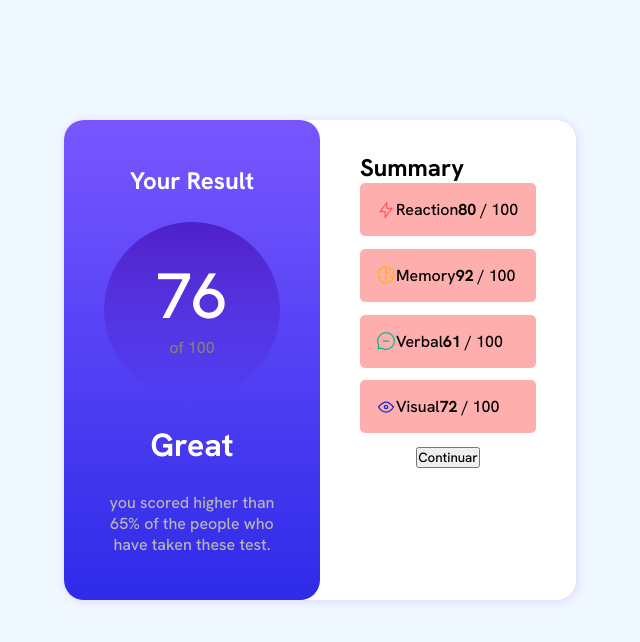
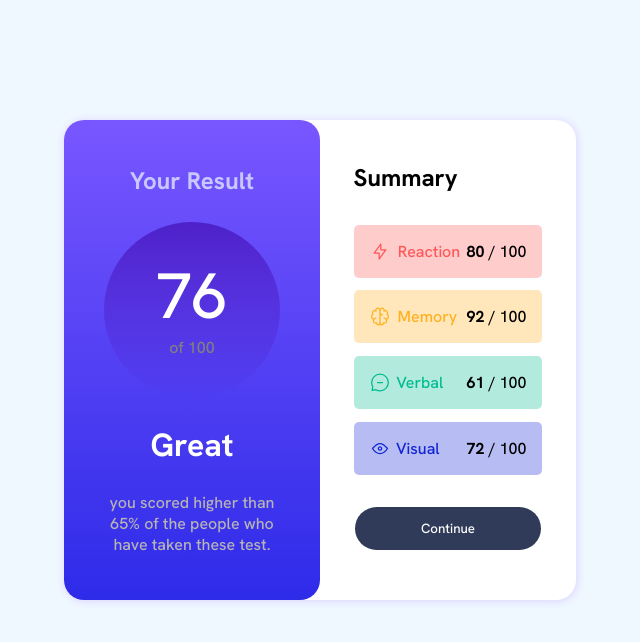
Before and after one commit to PedroDmMaia/front_end_exercice, a plain HTML site: page index.html in a window 1280 px wide. Shown: the whole page, without its empty margins (320-960 px from the left). Drawn offline with Linux system fonts and the light colour scheme.

Commit message:
finalizando design web

```diff
--- a/index.html
+++ b/index.html
@@ -26,29 +26,37 @@
             <h2>Summary</h2>
             <div class="itens">
                 <ul>
-                    <li>
+                    <li id="reaction">
+                        <div class="title">
                             <img src="./results-summary-component-main/assets/images/icon-reaction.svg" alt="">
                             Reaction
+                        </div>
                         <p><strong>80</strong> / 100</p>
                     </li>
-                    <li>
+                    <li id="memory">
+                        <div class="title">
                             <img src="./results-summary-component-main/assets/images/icon-memory.svg" alt="">
                             Memory
+                        </div>
                         <p><strong>92</strong> / 100</p>
                     </li>
-                    <li>
+                    <li id="verbal">
+                        <div class="title">
                             <img src="./results-summary-component-main/assets/images/icon-verbal.svg" alt="">
                             Verbal
+                        </div>
                         <p><strong>61</strong> / 100</p>
                     </li>
-                    <li>
+                    <li id="visual">
+                        <div class="title">
                             <img src="./results-summary-component-main/assets/images/icon-visual.svg" alt="">
                             Visual
+                        </div>
                         <p><strong>72</strong> / 100</p>
                     </li>
                 </ul>
             </div>
-            <button type="submit">Continuar</button>
+            <button type="submit">Continue</button>
         </main>
     </div>
 </body>
--- a/main.css
+++ b/main.css
@@ -3,7 +3,18 @@
     padding: 0;
     margin: 0;
     font-family: 'Hanken Grotesk', sans-serif;
+    list-style: none;
 }
+
+:root {
+--circle-gradient: linear-gradient(hsla(256, 72%, 46%, 1), hsla(241, 72%, 46%, 0));
+--gradient: linear-gradient(hsl(252, 100%, 67%), hsl(241, 81%, 54%));
+--back-main: hsl(0, 0%, 100%);
+--big-title: hsl(221, 100%, 96%);
+--paragraf-color: hsl(241, 100%, 89%);
+--back-button: hsl(224, 30%, 27%);
+}
+
 
 body {
     background-color: aliceblue;
@@ -24,7 +35,7 @@ body {
 }
 
 header {
-    background-image: linear-gradient(hsl(252, 100%, 67%), hsl(241, 81%, 54%));
+    background-image: var(--gradient);
     padding: 2em 2.5em;
     border-radius: 20px;
     display: flex;
@@ -33,11 +44,15 @@ header {
     justify-content: space-around;
 }
 
+header h2 {
+    color: var(--paragraf-color);
+}
+
 .score {
     width: 11em;
     height: 11em;
     margin: 0 auto;
-    background-image: linear-gradient(hsla(256, 72%, 46%, 1), hsla(241, 72%, 46%, 0));
+    background-image: var(--circle-gradient);
     border-radius: 50%;
 }
 
@@ -55,23 +70,79 @@ header > p {
 }
 
 main {
-    padding: 2em 2.5em;
+    padding: 2rem 2.1rem;
 }
 
 main h2 {
+    text-align: left;
+    padding-top: 0.4em;
+}
+
+.title {
     display: flex;
+    background-color: none;
+}
+.itens ul {
+    margin-top: 2em;
+    width: 100%;
 }
 
 .itens ul li {
-    list-style: none;
     display: flex;
     align-items: center;
-    padding: 1em;
-    margin-bottom: 0.8em;
-    background-color: rgb(255, 174, 174);
+    margin-top: 0.8em;
     border-radius: 5px;
+    justify-content: space-between;
+    padding: 1rem;
 }
 
-.itens ul li p {
-    text-align: left;
+.title img {
+    margin-right: 10%;
 }
+
+
+#reaction {
+    background-color: hsla(0, 100%, 67%, 30%);
+}
+
+#reaction .title {
+    color: hsl(0, 100%, 67%);
+}
+
+#memory {
+    background-color: hsla(39, 100%, 56%, 30%);
+}
+
+#memory .title{
+    color: hsl(39, 100%, 56%);
+}
+
+#verbal {
+    background-color: hsla(166, 100%, 37%, 30%);
+}
+
+#verbal .title{
+    color: hsl(166, 100%, 37%);
+}
+
+#visual {
+    background-color: hsla(234, 85%, 45%, 30%);
+}
+
+#visual .title{
+    color: hsl(234, 85%, 45%);
+}
+
+button {
+    background-color: var(--back-button);
+    color: #fff;
+    width: 99%;
+    margin-top: 2rem;
+    padding: 0.8rem 0;
+    border-radius: 30px;
+    border: none;
+}
+
+button:hover {
+    background-image: var(--gradient);
+}
```
Lines whose indentation alone changed are shown as unchanged.
